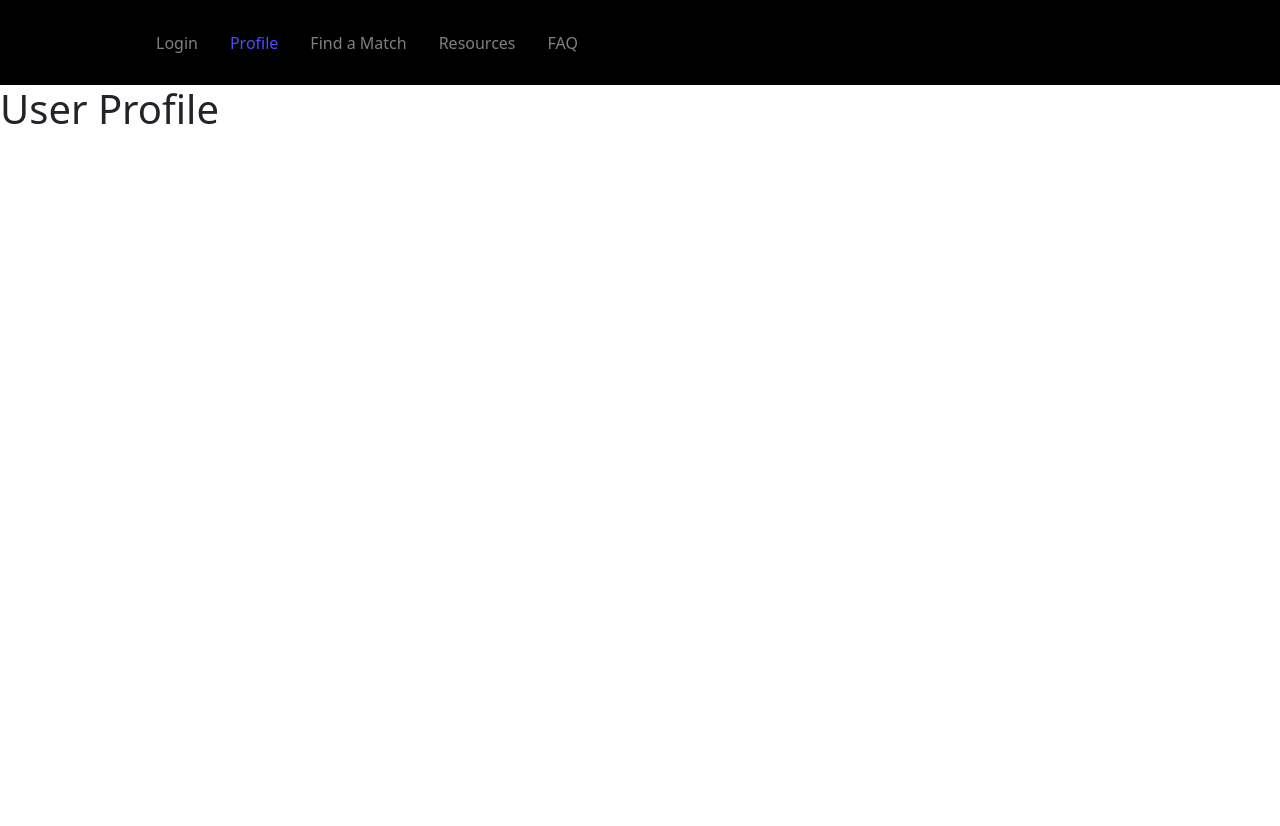
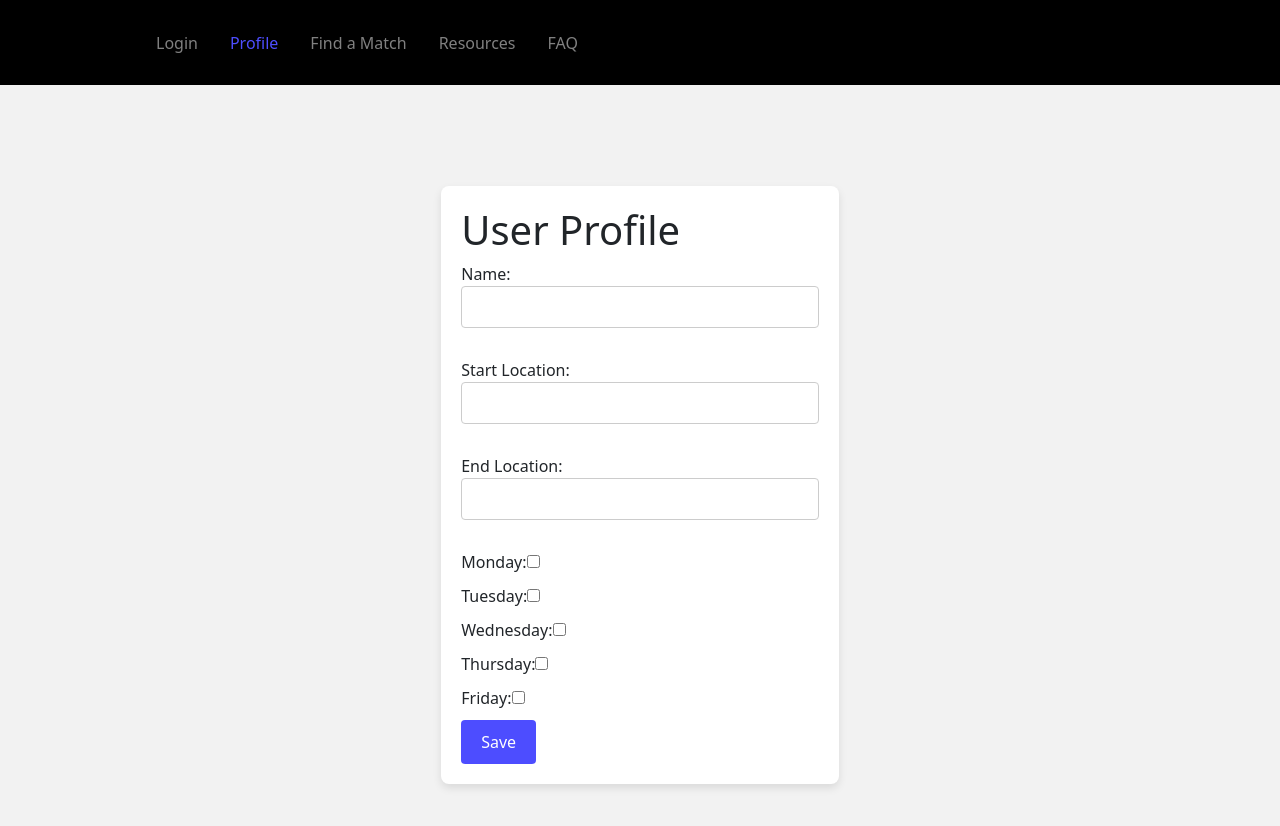
Before and after one commit to mansip2002/UofTCommuterHub, a React (Create React App) app: page /UserProfile in a window 1280 px wide. Shown: the top 826 px of the page. Before the commit the page ends 800 px from the top, so only its background shows below. Built offline with nearby package versions, Linux system fonts and the light colour scheme; the HTML template or start-up script is replaced by a standard one.

Commit message:
Add user profile frontend and backend

```diff
--- a/src/pages/UserProfile.js
+++ b/src/pages/UserProfile.js
@@ -1,13 +1,230 @@
-import React from "react";
+import React, { useState } from "react";
+import styled from "styled-components";
+
+const Container = styled.div`
+  background: #f2f2f2;
+  height: 100vh;
+  display: flex;
+  align-items: center;
+  justify-content: center;
+`;
+
+const FormContainer = styled.div`
+  background: #ffffff;
+  padding: 20px;
+  border-radius: 8px;
+  box-shadow: 0 4px 8px rgba(0, 0, 0, 0.1);
+`;
+
+const Label = styled.label`
+  display: block;
+  margin-bottom: 10px;
+`;
+
+const Input = styled.input`
+  width: 100%;
+  padding: 8px;
+  margin-bottom: 20px;
+  border: 1px solid #ccc;
+  border-radius: 4px;
+`;
+
+const Select = styled.select`
+  width: 100%;
+  padding: 8px;
+  margin-bottom: 20px;
+  border: 1px solid #ccc;
+  border-radius: 4px;
+`;
+
+const Button = styled.button`
+  background: #4d4dff;
+  color: #fff;
+  padding: 10px 20px;
+  border: none;
+  border-radius: 4px;
+  cursor: pointer;
+
+  &:hover {
+    background: #3333cc;
+  }
+`;
 
 const UserProfile = () => {
-	return (
-		<div className="profilePage">
-			<h1>
-				User Profile
-			</h1>
-		</div>
-	);
+  const [userInfo, setUserInfo] = useState({
+    name: "",
+    startLocation: "",
+    endLocation: "",
+    commutingTimes: {
+      monday: { start: "", end: "", isSelected: false },
+      tuesday: { start: "", end: "", isSelected: false },
+      wednesday: { start: "", end: "", isSelected: false },
+      thursday: { start: "", end: "", isSelected: false },
+      friday: { start: "", end: "", isSelected: false },
+    },
+  });
+
+  const handleInputChange = (e, type) => {
+    const { value } = e.target;
+    setUserInfo((prevUserInfo) => ({
+      ...prevUserInfo,
+      [type]: value,
+    }));
+  };
+
+  const handleCheckboxChange = (day) => {
+    setUserInfo((prevUserInfo) => ({
+      ...prevUserInfo,
+      commutingTimes: {
+        ...prevUserInfo.commutingTimes,
+        [day]: {
+          ...prevUserInfo.commutingTimes[day],
+          isSelected: !prevUserInfo.commutingTimes[day].isSelected,
+        },
+      },
+    }));
+  };
+
+  const handleCommutingTimesChange = (day, timeType, value) => {
+    setUserInfo((prevUserInfo) => ({
+      ...prevUserInfo,
+      commutingTimes: {
+        ...prevUserInfo.commutingTimes,
+        [day]: {
+          ...prevUserInfo.commutingTimes[day],
+          [timeType]: value,
+        },
+      },
+    }));
+  };
+
+  const handleSubmit = async (e) => {
+	e.preventDefault();
+
+	// Sanitize user input
+	const sanitizedUserInfo = {
+	  name: sanitizeString(userInfo.name),
+	  startLocation: sanitizeString(userInfo.startLocation),
+	  endLocation: sanitizeString(userInfo.endLocation),
+	  commutingTimes: Object.keys(userInfo.commutingTimes).map((day) => {
+		const { start, end, isSelected } = userInfo.commutingTimes[day];
+		return isSelected ? { day, start: sanitizeString(start), end: sanitizeString(end) } : null;
+	  }).filter(Boolean),
+	};
+
+	try {
+	  const response = await fetch("http://127.0.0.1:5000/user_profile", {
+		method: "POST",
+		headers: {
+		  "Content-Type": "application/json",
+		},
+		body: JSON.stringify(sanitizedUserInfo),
+	  });
+
+	  if (!response.ok) {
+		// Handle error
+		console.error("Error submitting data to the server");
+	  } else {
+		// Handle success
+		console.log("Data submitted successfully");
+	  }
+	} catch (error) {
+	  console.error("Error:", error);
+	}
+  };
+
+  // Helper function to sanitize strings
+  const sanitizeString = (input) => {
+	// Implement your sanitization logic here
+	// For example, you can use a library like DOMPurify
+	// or custom logic to strip HTML tags, prevent SQL injection, etc.
+	return input; // Placeholder, replace with actual sanitization
+  };
+
+
+  return (
+    <Container>
+      <FormContainer>
+        <h1>User Profile</h1>
+        <form onSubmit={handleSubmit}>
+          <Label>
+            Name:
+            <Input
+              type="text"
+              name="name"
+              value={userInfo.name}
+              onChange={(e) => handleInputChange(e, "name")}
+            />
+          </Label>
+          <Label>
+            Start Location:
+            <Input
+              type="text"
+              name="startLocation"
+              value={userInfo.startLocation}
+              onChange={(e) => handleInputChange(e, "startLocation")}
+            />
+          </Label>
+          <Label>
+            End Location:
+            <Input
+              type="text"
+              name="endLocation"
+              value={userInfo.endLocation}
+              onChange={(e) => handleInputChange(e, "endLocation")}
+            />
+          </Label>
+          {Object.keys(userInfo.commutingTimes).map((day) => (
+            <div key={day}>
+              <Label>
+                {day.charAt(0).toUpperCase() + day.slice(1)}:
+                <input
+                  type="checkbox"
+                  checked={userInfo.commutingTimes[day].isSelected}
+                  onChange={() => handleCheckboxChange(day)}
+                />
+                {userInfo.commutingTimes[day].isSelected && (
+                  <>
+                    <Select
+                      value={userInfo.commutingTimes[day].start}
+                      onChange={(e) =>
+                        handleCommutingTimesChange(day, "start", e.target.value)
+                      }
+                    >
+                      <option value="" disabled>
+                        Select Start Time
+                      </option>
+                      {[...Array(24).keys()].map((hour) => (
+                        <option key={hour} value={`${hour}:00`}>
+                          {`${hour < 10 ? "0" : ""}${hour}:00`}
+                        </option>
+                      ))}
+                    </Select>
+                    <Select
+                      value={userInfo.commutingTimes[day].end}
+                      onChange={(e) =>
+                        handleCommutingTimesChange(day, "end", e.target.value)
+                      }
+                    >
+                      <option value="" disabled>
+                        Select End Time
+                      </option>
+                      {[...Array(24).keys()].map((hour) => (
+                        <option key={hour} value={`${hour}:00`}>
+                          {`${hour < 10 ? "0" : ""}${hour}:00`}
+                        </option>
+                      ))}
+                    </Select>
+                  </>
+                )}
+              </Label>
+            </div>
+          ))}
+          <Button type="submit">Save</Button>
+        </form>
+      </FormContainer>
+    </Container>
+  );
 };
 
 export default UserProfile;
```
Also changed, not shown: 2 other files (tests, documents, lock files or other folders).
